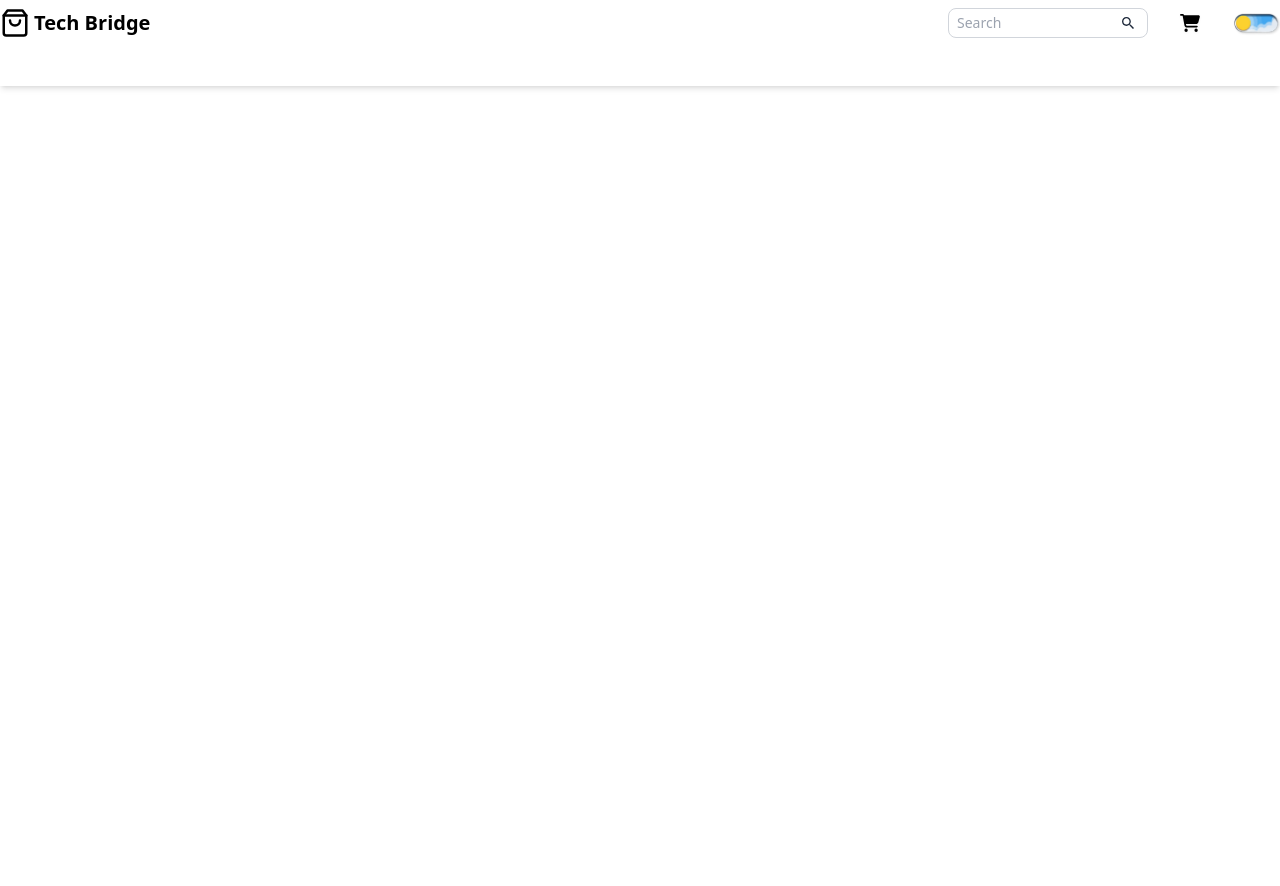
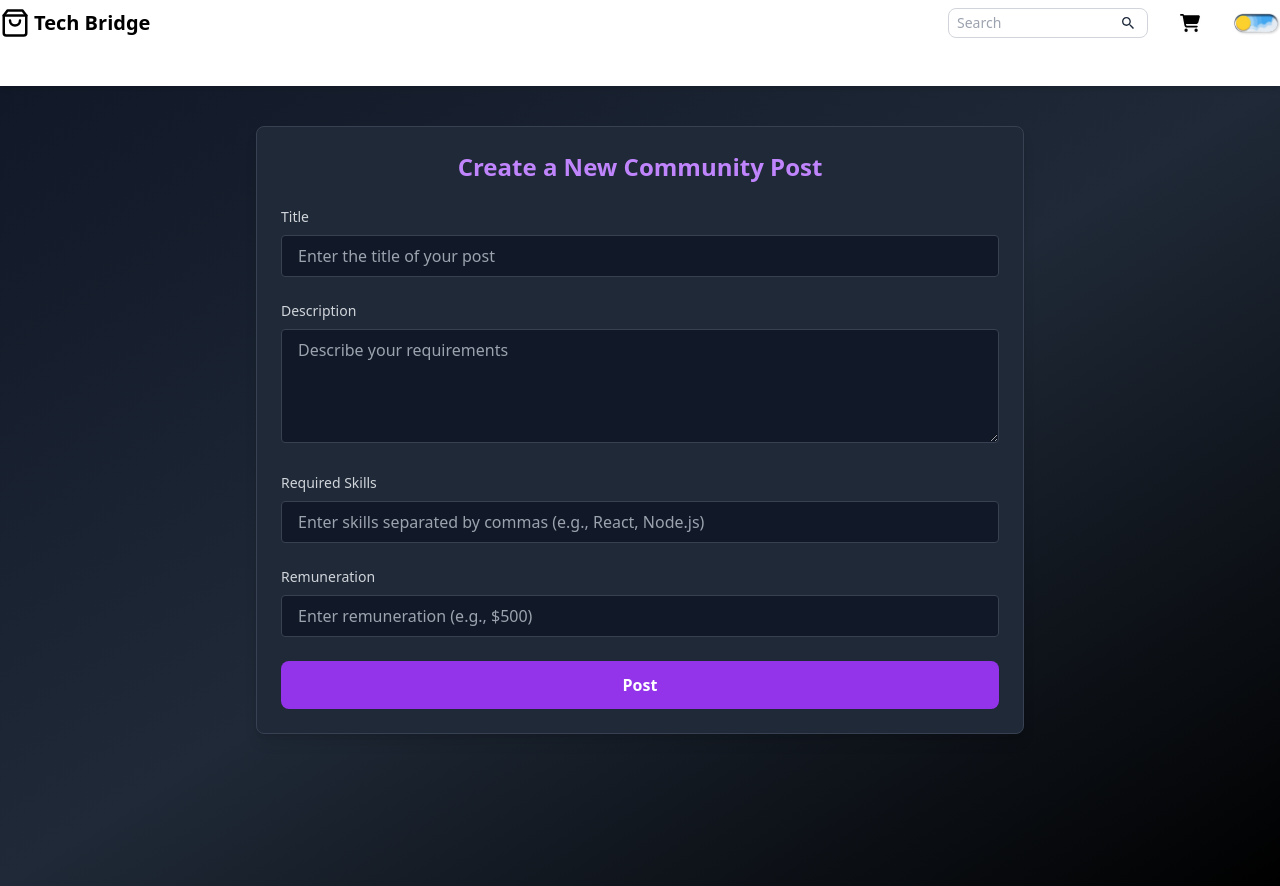
Before and after one commit to thefearlesscoder/Tech-Bridge, a React (Vite) app in the folder frontend/: page /make-post in a window 1280 px wide. Before the commit the page ends 800 px from the top, so only its background shows below. Built offline with nearby package versions, Linux system fonts and the light colour scheme.

Commit message:
Add comm Post, apply on Posts

```diff
--- a/frontend/src/App.jsx
+++ b/frontend/src/App.jsx
@@ -9,6 +9,8 @@ import React from 'react';
 import Navbar from './components/Navbar/Navbar';
 import AOS from "aos";
 import "aos/dist/aos.css";
+import CommunityPage from './pages/CommunityPage.jsx';
+import MakeCommunityPost from './pages/MakeCommunityPost.jsx';
 
 function App() {
   return (
@@ -19,6 +21,8 @@ function App() {
         <Route path="/signin" element={<SignupForm />} />
         <Route path="/login" element={<LoginForm />} />
         <Route path="/upload-project" element={<CreateProjectPage />} />
+        <Route path="/community" element={<CommunityPage />} />
+        <Route path="/make-post" element={<MakeCommunityPost />} />
       </Routes>
     </div>
   );
--- a/frontend/src/components/Navbar/Navbar.jsx
+++ b/frontend/src/components/Navbar/Navbar.jsx
@@ -44,6 +44,11 @@ const DropdownLinks = [
     id: 2,
     name: "Saved Products",
     link: "/#",
+  },
+  {
+    id: 3,
+    name: "Add Post",
+    link: "/make-post",
   },
 ];
 
--- /dev/null
+++ b/frontend/src/pages/CommunityPage.jsx
@@ -0,0 +1,118 @@
+import React, { useState } from "react";
+
+const CommunityPage = () => {
+  const [posts, setPosts] = useState([
+    {
+      id: 1,
+      title: "Looking for a Frontend Developer",
+      description: "We need a React developer to build the UI for our project.",
+      skills: ["React", "JavaScript", "CSS"],
+      remuneration: "$500",
+      applicants: 0,
+    },
+    {
+      id: 2,
+      title: "Backend Developer Needed",
+      description: "Seeking a Node.js developer to handle server-side logic.",
+      skills: ["Node.js", "Express", "MongoDB"],
+      remuneration: "$700",
+      applicants: 0,
+    },
+    {
+      id: 3,
+      title: "UI/UX Designer Wanted",
+      description: "Looking for a designer to create wireframes and prototypes.",
+      skills: ["Figma", "Adobe XD", "Creativity"],
+      remuneration: "$300",
+      applicants: 0,
+    },
+  ]);
+
+  const [newPost, setNewPost] = useState({
+    title: "",
+    description: "",
+    skills: "",
+    remuneration: "",
+  });
+
+  const handleApply = (id) => {
+    setPosts((prevPosts) =>
+      prevPosts.map((post) =>
+        post.id === id ? { ...post, applicants: post.applicants + 1 } : post
+      )
+    );
+    alert(`Applied to: ${posts.find((post) => post.id === id).title}`);
+  };
+
+  const handleNewPostChange = (e) => {
+    const { name, value } = e.target;
+    setNewPost((prevPost) => ({ ...prevPost, [name]: value }));
+  };
+
+  const handleNewPostSubmit = (e) => {
+    e.preventDefault();
+    if (!newPost.title || !newPost.description || !newPost.skills || !newPost.remuneration) {
+      alert("Please fill in all fields.");
+      return;
+    }
+
+    const newPostData = {
+      id: posts.length + 1,
+      title: newPost.title,
+      description: newPost.description,
+      skills: newPost.skills.split(",").map((skill) => skill.trim()), // Convert skills to an array
+      remuneration: newPost.remuneration,
+      applicants: 0,
+    };
+
+    setPosts((prevPosts) => [newPostData, ...prevPosts]);
+    setNewPost({ title: "", description: "", skills: "", remuneration: "" });
+  };
+
+  return (
+    <div className="min-h-screen bg-gray-950 text-white py-10 px-4">
+      <h1 className="text-3xl font-bold text-center mb-8">Community Posts</h1>
+
+
+
+      {/* Posts Section */}
+      <div className="grid grid-cols-1 md:grid-cols-2 lg:grid-cols-3 gap-6">
+        {posts.map((post) => (
+          <div
+            key={post.id}
+            className="bg-gray-800 border border-gray-700 rounded-lg p-6 shadow-lg flex flex-col justify-between"
+          >
+            <div>
+              <h2 className="text-xl font-semibold text-purple-400 mb-2">
+                {post.title}
+              </h2>
+              <p className="text-gray-300 mb-4">{post.description}</p>
+              <h3 className="text-sm font-medium text-gray-400 mb-2">
+                Required Skills:
+              </h3>
+              <ul className="list-disc list-inside text-gray-300 mb-4">
+                {post.skills.map((skill, index) => (
+                  <li key={index}>{skill}</li>
+                ))}
+              </ul>
+              <p className="text-sm text-gray-400 mb-2">
+                <strong>Remuneration:</strong> {post.remuneration}
+              </p>
+              <p className="text-sm text-gray-400">
+                <strong>Applicants:</strong> {post.applicants}
+              </p>
+            </div>
+            <button
+              className="mt-4 bg-purple-600 hover:bg-purple-700 text-white py-2 px-4 rounded-lg transition"
+              onClick={() => handleApply(post.id)}
+            >
+              Apply Now
+            </button>
+          </div>
+        ))}
+      </div>
+    </div>
+  );
+};
+
+export default CommunityPage;
--- /dev/null
+++ b/frontend/src/pages/MakeCommunityPost.jsx
@@ -0,0 +1,106 @@
+import React, { useState } from "react";
+
+const MakeCommunityPost = () => {
+  const [newPost, setNewPost] = useState({
+    title: "",
+    description: "",
+    skills: "",
+    remuneration: "",
+  });
+
+  const handleNewPostChange = (e) => {
+    const { name, value } = e.target;
+    setNewPost((prevPost) => ({ ...prevPost, [name]: value }));
+  };
+
+  const handleNewPostSubmit = (e) => {
+    e.preventDefault();
+    if (!newPost.title || !newPost.description || !newPost.skills || !newPost.remuneration) {
+      alert("Please fill in all fields.");
+      return;
+    }
+
+    // Simulate a successful post creation
+    alert("Post created successfully!");
+    console.log("New Post:", newPost);
+
+    // Reset the form
+    setNewPost({ title: "", description: "", skills: "", remuneration: "" });
+  };
+
+  return (
+    <div className="min-h-screen bg-gradient-to-br from-gray-900 via-gray-800 to-black text-white py-10 px-4">
+      <div className="max-w-3xl mx-auto bg-gray-800 border border-gray-700 rounded-lg p-6 shadow-lg">
+        <h2 className="text-2xl font-bold text-purple-400 mb-6 text-center">
+          Create a New Community Post
+        </h2>
+        <form onSubmit={handleNewPostSubmit} className="space-y-6">
+          <div>
+            <label className="block text-sm font-medium text-gray-300 mb-2">
+              Title
+            </label>
+            <input
+              type="text"
+              name="title"
+              value={newPost.title}
+              onChange={handleNewPostChange}
+              className="w-full px-4 py-2 rounded bg-gray-900 border border-gray-700 text-gray-300 focus:outline-none focus:ring-2 focus:ring-purple-500"
+              placeholder="Enter the title of your post"
+              required
+            />
+          </div>
+          <div>
+            <label className="block text-sm font-medium text-gray-300 mb-2">
+              Description
+            </label>
+            <textarea
+              name="description"
+              value={newPost.description}
+              onChange={handleNewPostChange}
+              className="w-full px-4 py-2 rounded bg-gray-900 border border-gray-700 text-gray-300 focus:outline-none focus:ring-2 focus:ring-purple-500"
+              placeholder="Describe your requirements"
+              rows="4"
+              required
+            />
+          </div>
+          <div>
+            <label className="block text-sm font-medium text-gray-300 mb-2">
+              Required Skills
+            </label>
+            <input
+              type="text"
+              name="skills"
+              value={newPost.skills}
+              onChange={handleNewPostChange}
+              className="w-full px-4 py-2 rounded bg-gray-900 border border-gray-700 text-gray-300 focus:outline-none focus:ring-2 focus:ring-purple-500"
+              placeholder="Enter skills separated by commas (e.g., React, Node.js)"
+              required
+            />
+          </div>
+          <div>
+            <label className="block text-sm font-medium text-gray-300 mb-2">
+              Remuneration
+            </label>
+            <input
+              type="text"
+              name="remuneration"
+              value={newPost.remuneration}
+              onChange={handleNewPostChange}
+              className="w-full px-4 py-2 rounded bg-gray-900 border border-gray-700 text-gray-300 focus:outline-none focus:ring-2 focus:ring-purple-500"
+              placeholder="Enter remuneration (e.g., $500)"
+              required
+            />
+          </div>
+          <button
+            type="submit"
+            className="w-full bg-purple-600 hover:bg-purple-700 text-white py-3 px-4 rounded-lg font-semibold transition duration-200"
+          >
+            Post
+          </button>
+        </form>
+      </div>
+    </div>
+  );
+};
+
+export default MakeCommunityPost;
```
